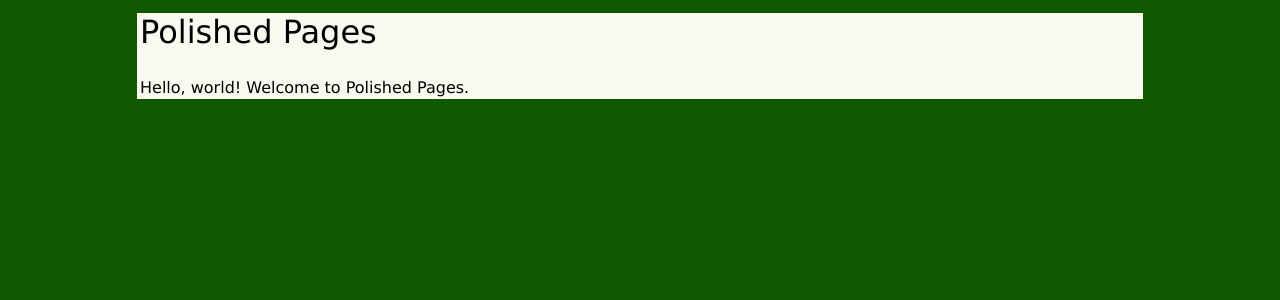
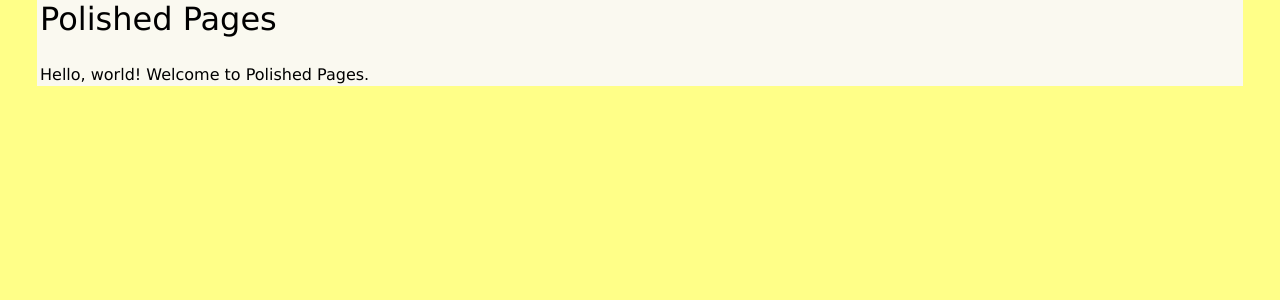
Before and after one commit to platinumazure/polishedpagessite, a Python web app: template src/polishedpagessite/templates/index.html in a window 1280 px wide. Shown: the top 300 px of the page. Run offline with Jinja, Linux system fonts and the light colour scheme; the template is opened without the code that fills it, so the values that code supplies are empty; some libraries are stand-ins or nearby versions.

Commit message:
Minor CSS tweaks.

```diff
--- a/src/polishedpagessite/static/css/polishedpages.css
+++ b/src/polishedpagessite/static/css/polishedpages.css
@@ -14,7 +14,7 @@ html
 
 body
 {
-	background-color: #105802;
+	background-color: #ffff88;
 	color: #000000;
 
 	font-size: 1.0em;
@@ -24,8 +24,8 @@ body
 body > div
 {
 	background-color: #faf9f0;
-	max-width: 1000px;
-	margin: 0.8em auto;
+	max-width: 1200px;
+	margin: 0 auto;
 	padding: 0.2em;
 }
 
```
